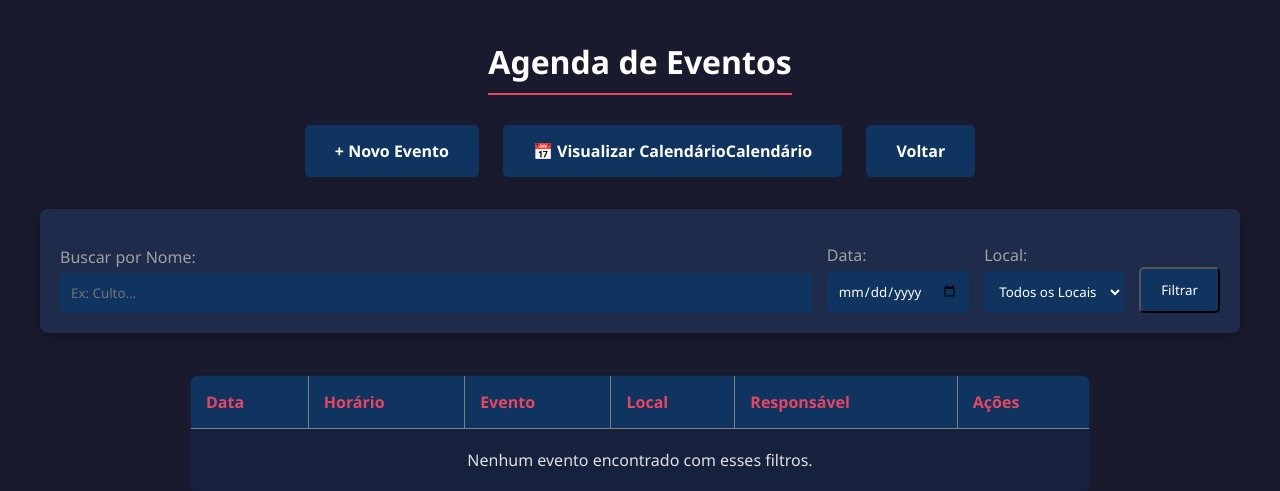
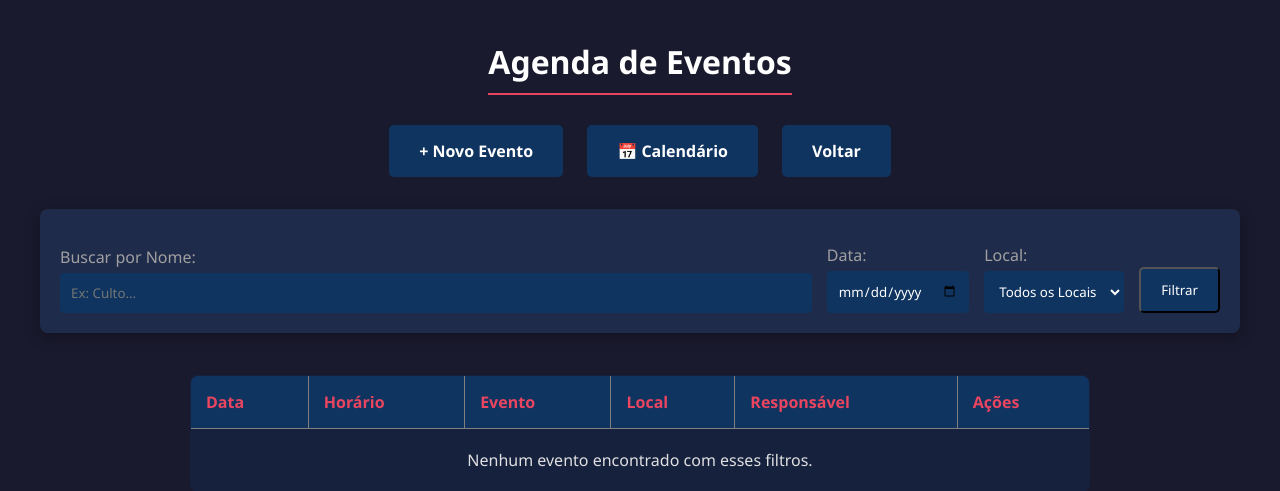
Before and after one commit to danielcoosta1/agendamento, a PHP site: page /eventos_listar.php in a window 1280 px wide. Shown: the top 491 px of the page. Run offline with PHP 8.4, Linux system fonts and the light colour scheme; the visitor is signed in with stand-in values (Sample User, id 1); data that the repository does not hold is empty.

Commit message:
Alteração do nome do link calendario na lista de eventos

```diff
--- a/eventos_listar.php
+++ b/eventos_listar.php
@@ -69,7 +69,7 @@ $res_locais = mysqli_query($conexao, "SELECT * FROM locais ORDER BY nome ASC");
     <div style="display: flex; justify-content: space-between; align-items: center;">
         <div>
             <a href="eventos_adicionar.php" class="btn-menu">+ Novo Evento</a>
-            <a href="calendario.php" class="btn-menu">📅 Visualizar CalendárioCalendário</a>
+            <a href="calendario.php" class="btn-menu">📅 Calendário</a>
             <a href="area_restrita.php" class="btn-menu">Voltar</a>
         </div>
     </div>
```
